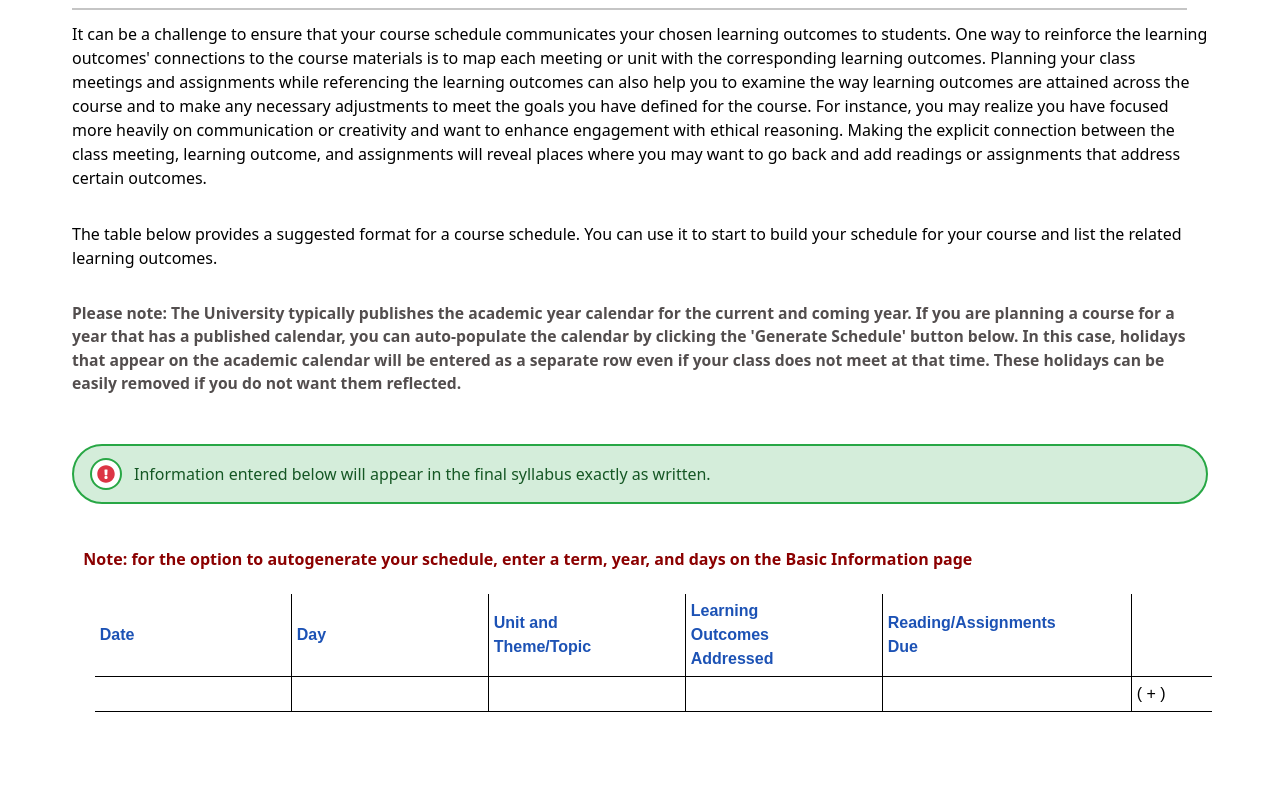
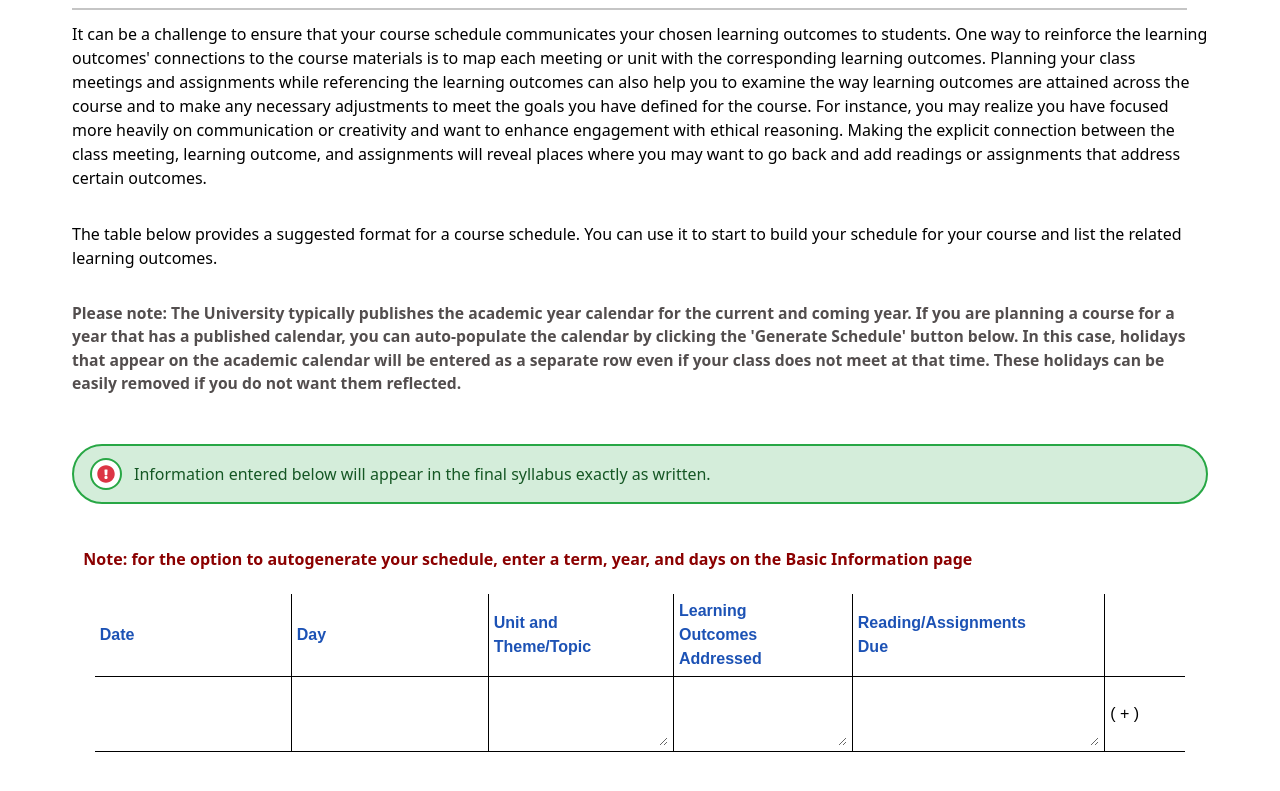
Before and after one commit to gdancik/CoursePlanningTool, a React (Create React App) app in the folder frontend/: page /course-schedule in a window 1280 px wide. Shown: the part 356-1147 px from the top of the page. Built offline with nearby package versions, Linux system fonts and the light colour scheme.

Commit message:
Add vertical scroll

```diff
--- a/frontend/src/components/SyllabusComponents/Tables/courseSchedule.js
+++ b/frontend/src/components/SyllabusComponents/Tables/courseSchedule.js
@@ -191,7 +191,9 @@ function CourseSchedule({ id, term, year, days, data }) {
           {scheduleRows.map((row, index) => (
             <tr key={index}>
               <td>
+              <div>
                 <textarea
+                  maxLength = {30}
                   value={row.date}
                   onChange={(e) => {
                     const updatedRows = [...scheduleRows];
@@ -199,10 +201,12 @@ function CourseSchedule({ id, term, year, days, data }) {
                     setScheduleRows(updatedRows);
                   }}
                 />
+                </div>
               </td>
               <td>
                 <textarea
                   value={row.day}
+                  maxLength = {30}
                   onChange={(e) => {
                     const updatedRows = [...scheduleRows];
                     updatedRows[index].day = e.target.value;
@@ -212,6 +216,13 @@ function CourseSchedule({ id, term, year, days, data }) {
               </td>
               <td>
                 <textarea
+                maxLength = {200}
+                style = {{
+                    overflowY: 'auto',
+                    resize:    'vertical',
+                    minHeight: '4em',
+                    width: '100%'
+                  }}
                   value={row.unit}
                   onChange={(e) => {
                     const updatedRows = [...scheduleRows];
@@ -222,6 +233,13 @@ function CourseSchedule({ id, term, year, days, data }) {
               </td>
               <td>
                 <textarea
+                 maxLength = {200}
+                 style = {{
+                    overflowY: 'auto',
+                    resize:    'vertical',
+                    minHeight: '4em',
+                    width: '100%'
+                  }}
                   value={row.learningOutcomes}
                   onChange={(e) => {
                     const updatedRows = [...scheduleRows];
@@ -232,6 +250,13 @@ function CourseSchedule({ id, term, year, days, data }) {
               </td>
               <td>
                 <textarea
+                 maxLength = {200}
+                  style = {{
+                    overflowY: 'auto',
+                    resize:    'vertical',
+                    minHeight: '4em',
+                    width: '100%'
+                  }}
                   value={row.readingAssignments}
                   onChange={(e) => {
                     const updatedRows = [...scheduleRows];
```
